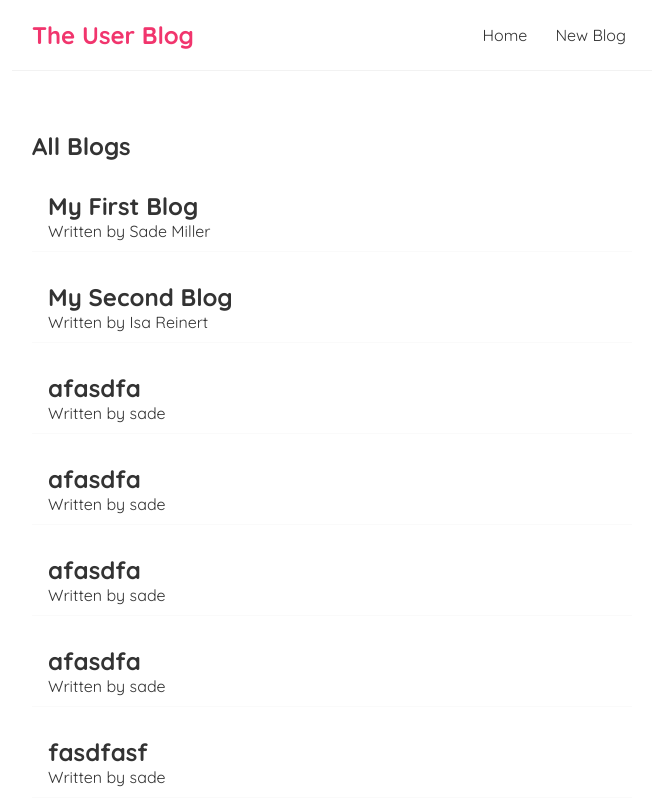
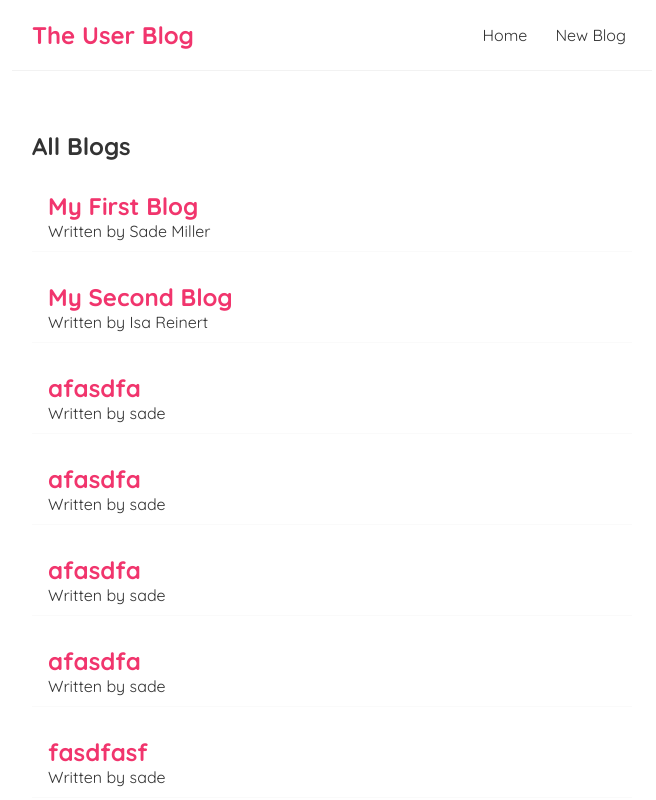
Before and after one commit to reinertisa/user-blog-mnt-ts, a React (Vite) app: page /home in a window 1280 px wide. Shown: the top 800 px of the page, without its empty margins (308-964 px from the left). Built offline with nearby package versions, Linux system fonts and the light colour scheme; data requests are answered from the project's data file.

Commit message:
feat(website): programmatic redirects

```diff
--- a/src/components/blog/Form.tsx
+++ b/src/components/blog/Form.tsx
@@ -1,4 +1,5 @@
 import React, {useState} from 'react';
+import {useNavigate} from "react-router";
 
 export default function BlogForm() {
     const [title, setTitle] = useState<string>('');
@@ -6,6 +7,7 @@ export default function BlogForm() {
     const [author, setAuthor] = useState<string>('sade');
     const [isPending, setIsPending] = useState<boolean>(false);
     const [error, setError] = useState<string | null>(null);
+    const navigate = useNavigate();
 
     const handleTitleChange =
         (e: React.ChangeEvent<HTMLInputElement>) => setTitle(e.target.value);
@@ -19,14 +21,15 @@ export default function BlogForm() {
         const blog = {title, body, author};
         try {
             setIsPending(true);
-            const rez = await fetch('http://localhost:8000/blogs', {
+            await fetch('http://localhost:8000/blogs', {
                 method: 'POST',
                 headers: {
                     'Content-Type': 'application/json'
                 },
                 body: JSON.stringify(blog)
             })
-           setIsPending(false);
+            setIsPending(false);
+            navigate('/');
         } catch (err) {
             if (err instanceof Error) {
                 setError(err.message);
--- a/src/index.css
+++ b/src/index.css
@@ -45,6 +45,9 @@
   padding: 10px 16px;
   margin: 20px 0;
   border-bottom: 1px solid #fafafa;
+}
+.blog-preview h2 {
+  color: #f1356d;
 }
 
 .blog-preview:hover {
```
